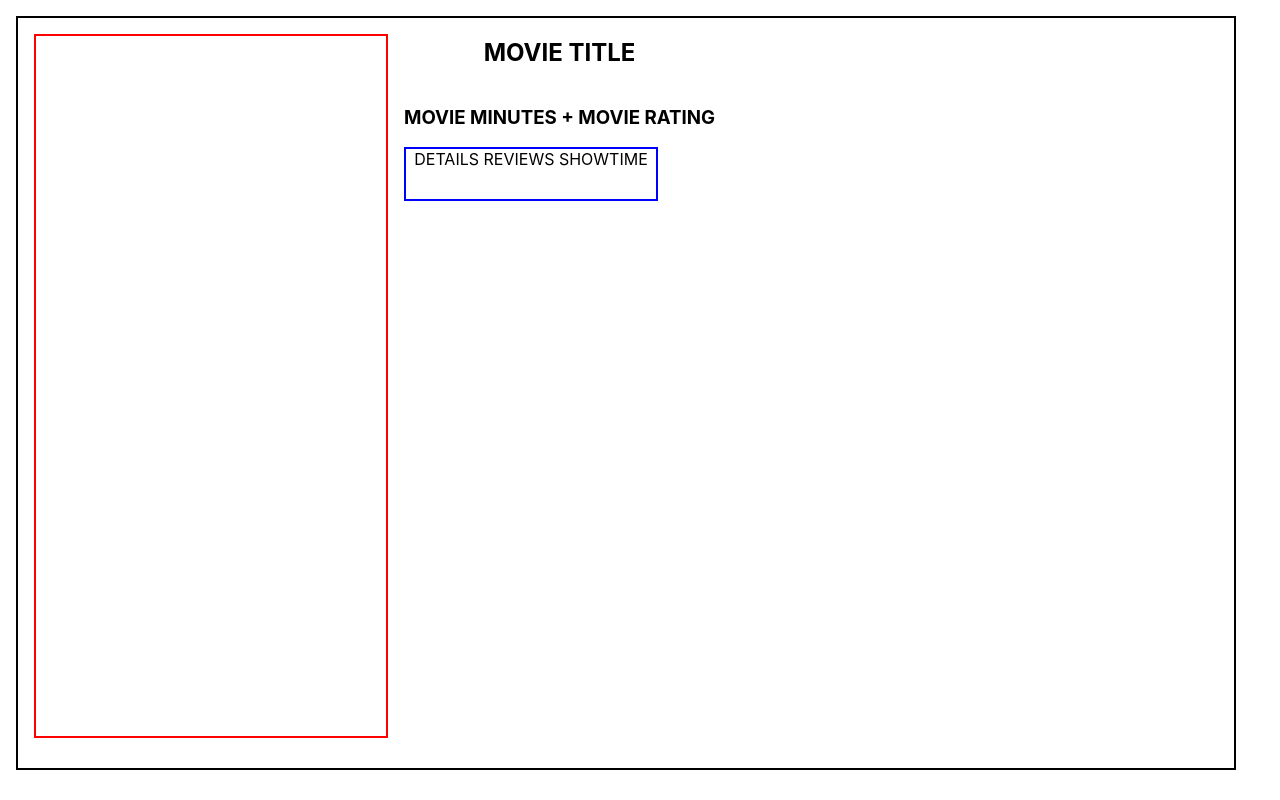
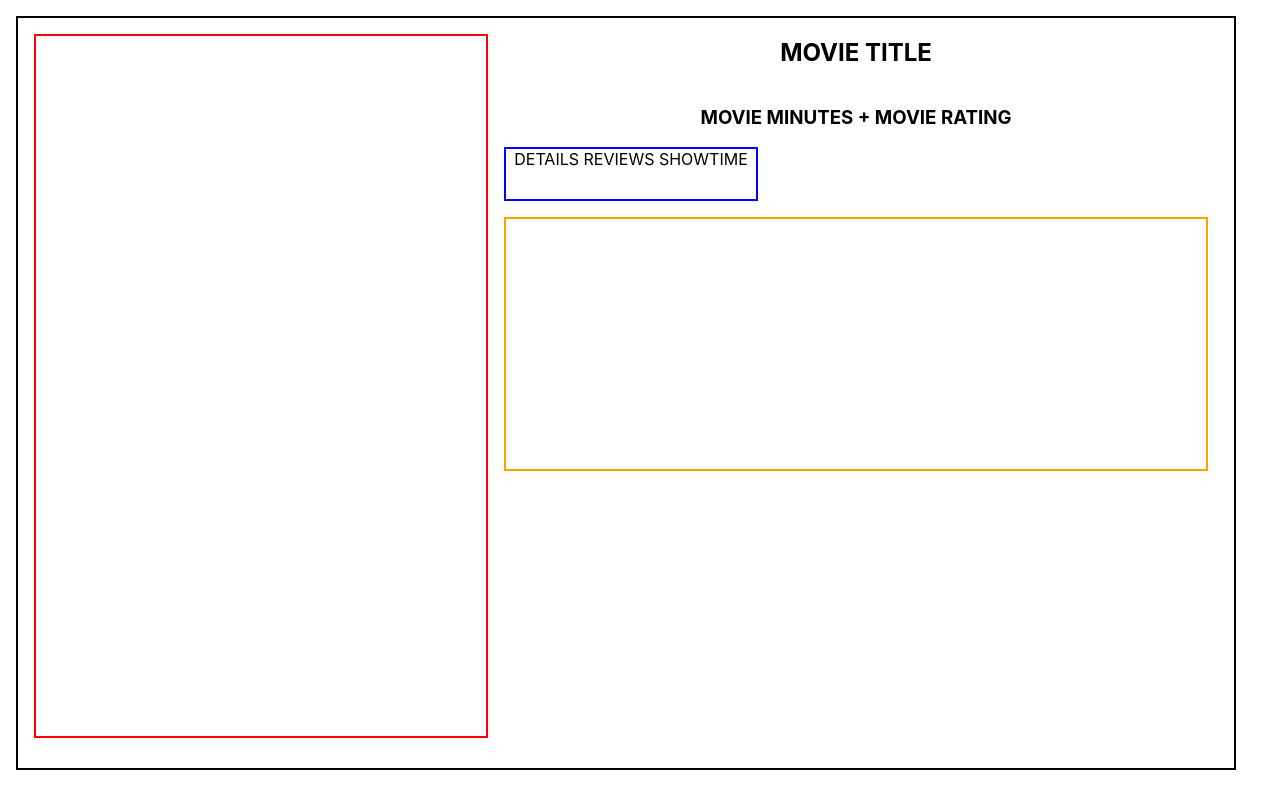
Before and after one commit to WildCodeSchool/RMT-2203-TeamKarma-tigers, a React (Vite) app in the folder frontend/: page / in a window 1280 px wide. Built offline with nearby package versions, Linux system fonts and the light colour scheme.

Commit message:
started working on my mini component, and added css to see where are components, done for the day

```diff
--- a/frontend/src/components/CardDetailOverall.jsx
+++ b/frontend/src/components/CardDetailOverall.jsx
@@ -1,4 +1,5 @@
-import "../styles/CardDetail.css";
+import "../styles/CardDetailOverall.css";
+import CardDetailSynopsis from "./CardDetailSynopsis";
 
 export default function ApiMovieCard() {
   return (
@@ -11,6 +12,7 @@ export default function ApiMovieCard() {
           <h2>MOVIE TITLE</h2>
           <h3>MOVIE MINUTES + MOVIE RATING</h3>
           <div className="carousel"> DETAILS REVIEWS SHOWTIME</div>
+          <CardDetailSynopsis />
         </div>
       </div>
     </div>
--- a/frontend/src/components/CardDetailSynopsis.jsx
+++ b/frontend/src/components/CardDetailSynopsis.jsx
@@ -1,12 +1,5 @@
-import "../styles/CardDetail.css";
+import "../styles/CardDetailSynopsis.css";
 
-export default function CardDetail() {
-  return (
-    <div className="main-container">
-      <div className="movie-poster">
-        <img src="" alt="" />
-      </div>
-      <h2>TEST</h2>
-    </div>
-  );
+export default function CardDetailSynopsis() {
+  return <div className="second-container" />;
 }
--- a/frontend/src/styles/CardDetail.css
+++ b/frontend/src/styles/CardDetailOverall.css
@@ -7,7 +7,7 @@
 }
 
 .movie-poster {
-  width: 350px;
+  width: 450px;
   height: 700px;
   border: 2px solid red;
   margin: 1rem;
--- /dev/null
+++ b/frontend/src/styles/CardDetailSynopsis.css
@@ -0,0 +1,6 @@
+.second-container {
+  border: 2px solid orange;
+  width: 700px;
+  height: 250px;
+  margin-top: 1rem;
+}
```
